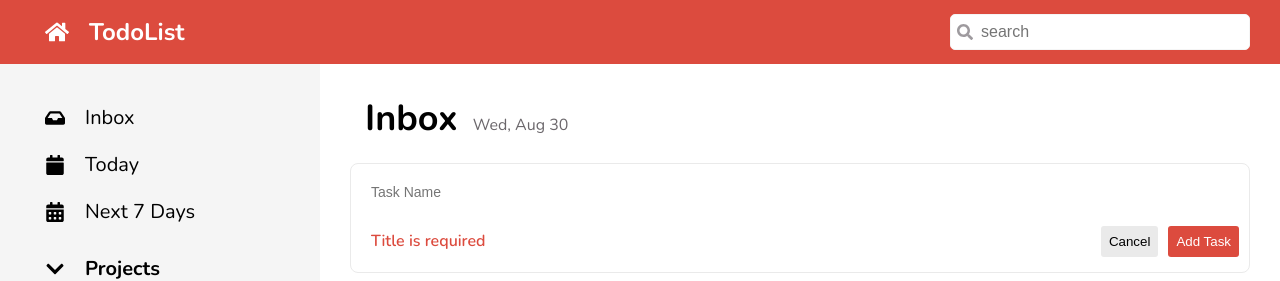
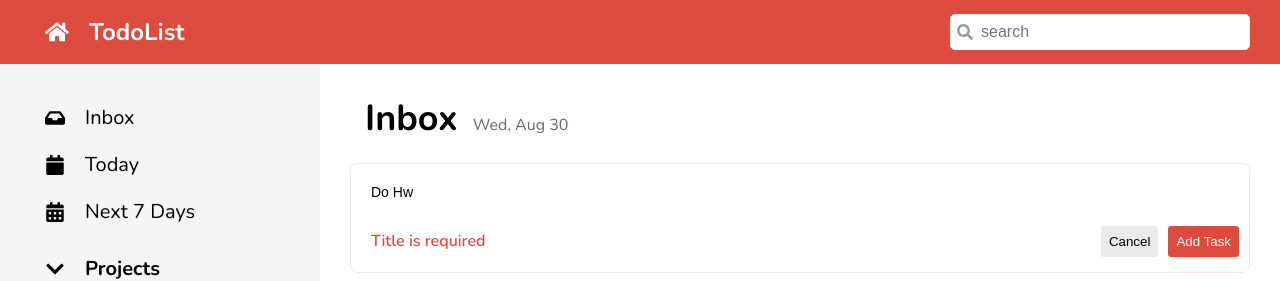
Before and after one commit to pavitpim40/cc15-todollst-ppimchan, a React (Create React App) app: page / in a window 1280 px wide. Both pictures are taken after a click on the element "Add Task". Shown: the top 281 px of the page. Built offline with nearby package versions, Linux system fonts and the light colour scheme.

Commit message:
controlled formInput

```diff
--- a/src/components/Common/Button/Button.jsx
+++ b/src/components/Common/Button/Button.jsx
@@ -4,7 +4,6 @@ import styles from './Button.module.scss';
 // Button({text,active,type,onClick})
 
 export function Button({ type, onClick, text, active = true }) {
-  console.log(onClick);
   let btnStyles = active ? styles.btn__primary : styles.btn__secondary;
   return (
     <button className={`${styles.btn} ${btnStyles}`} type={type} onClick={onClick}>
--- a/src/components/SideBar/ListItem.jsx
+++ b/src/components/SideBar/ListItem.jsx
@@ -9,7 +9,7 @@ props = {
 }
 */
 function ListItem(props) {
-  console.log(props); // props = {text: "custom text"}
+  // props = {text: "custom text"}
 
   const listClassName = `${styles.list__item} ${props.active ? 'active' : ''}`;
   // active=false => textClassName = "list__item"
--- a/src/components/Todo/TodoForm.jsx
+++ b/src/components/Todo/TodoForm.jsx
@@ -24,9 +24,20 @@ props = {
 */
 function TodoForm(props) {
   const [isError, setIsError] = useState(true);
+  const [taskInput, setTaskInput] = useState('Do Hw');
+  // console.log(taskInput);
+
+  const handleChangeInput = function (event) {
+    // console.log('user typing...', event.target.value);
+    setTaskInput(event.target.value);
+  };
 
   const handleSubmit = function (event) {
     event.preventDefault();
+    // FormValidation
+    // case1 : submit ได้
+    // case2 : submit ไม่ได้ => แสดง Error
+
     console.log('submit');
   };
 
@@ -38,8 +49,12 @@ function TodoForm(props) {
   };
   return (
     <form onSubmit={handleSubmit} className={styles.todo__form__container}>
-      <input className={styles.todo__form__input} placeholder='Task Name' />
-
+      <input
+        className={styles.todo__form__input}
+        placeholder='Task Name'
+        value={taskInput}
+        onChange={handleChangeInput}
+      />
       {/*Form Footer */}
       <div className={styles.todo__form__footer}>
         {isError ? <p className={styles.todo__error}>Title is required</p> : null}
```
